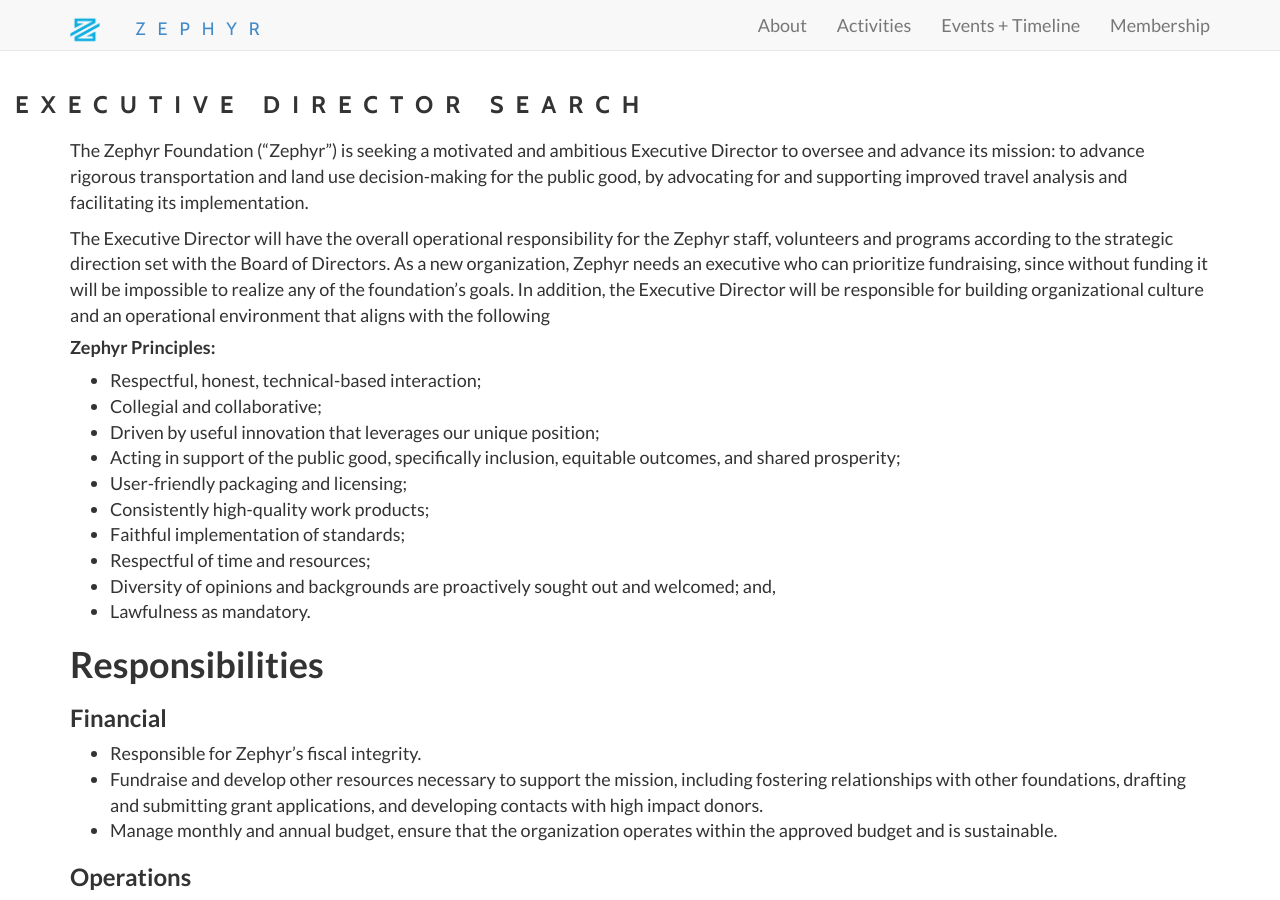
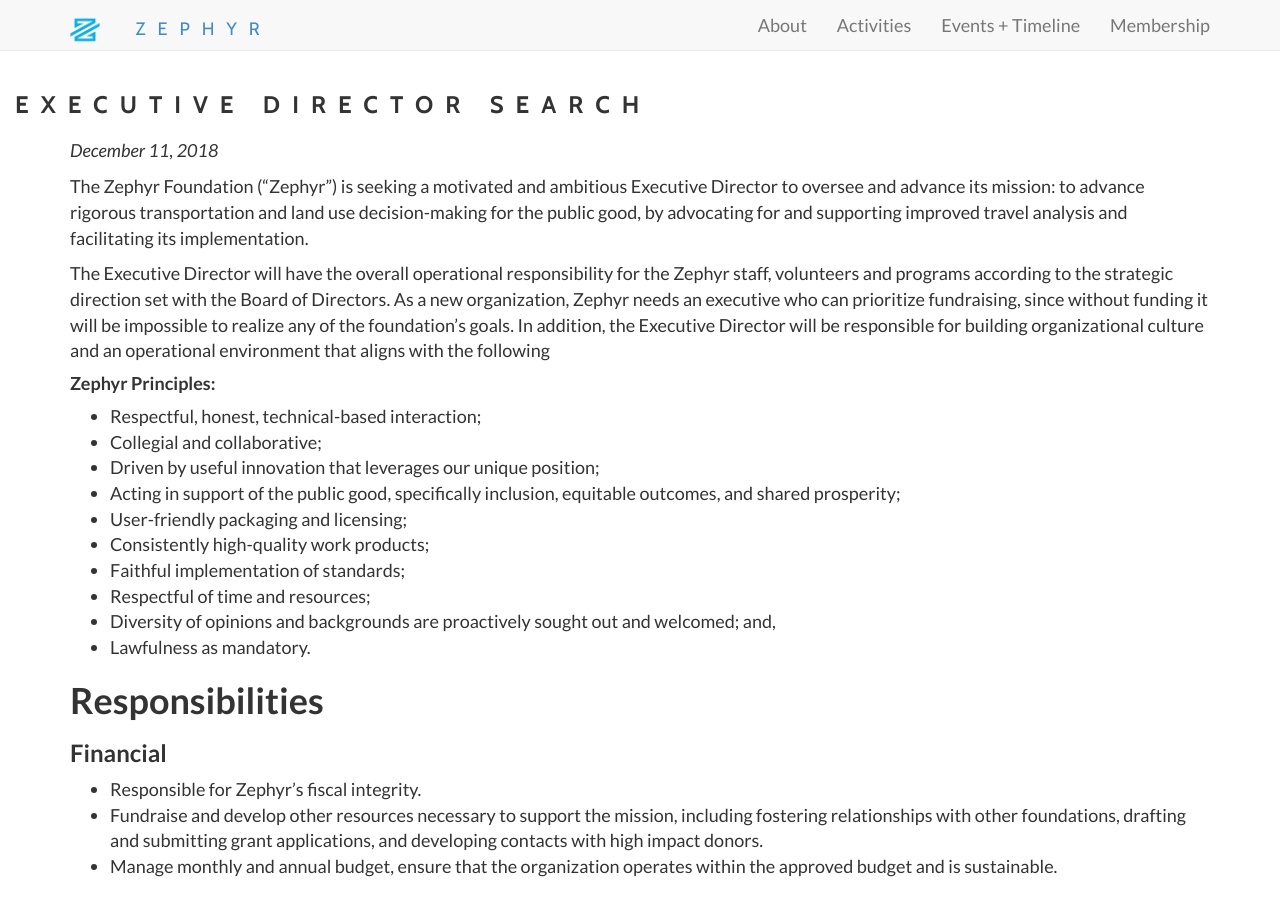
Before and after one commit to ZephyrTransport/zephyr-website, a Jekyll site: the page built from edsearch.md, in a window 1280 px wide and 900 px high. Built offline with Jekyll 4.4.1, drawn with Linux system fonts in a browser that asks for light colours; nearby versions of some CDN libraries.

Commit message:
ed-search tweaks

```diff
--- a/edsearch.md
+++ b/edsearch.md
@@ -3,6 +3,8 @@
 title: "Executive Director Search"
 subTitle: "Zephyr is ready to hire its first Executive Director"
 ---
+
+*December 11, 2018*
 
 The Zephyr Foundation (“Zephyr”) is seeking a motivated and ambitious Executive Director to oversee and advance its mission: to advance rigorous transportation and land use decision-making for the public good, by advocating for and supporting improved travel analysis and facilitating its implementation.
 
```
